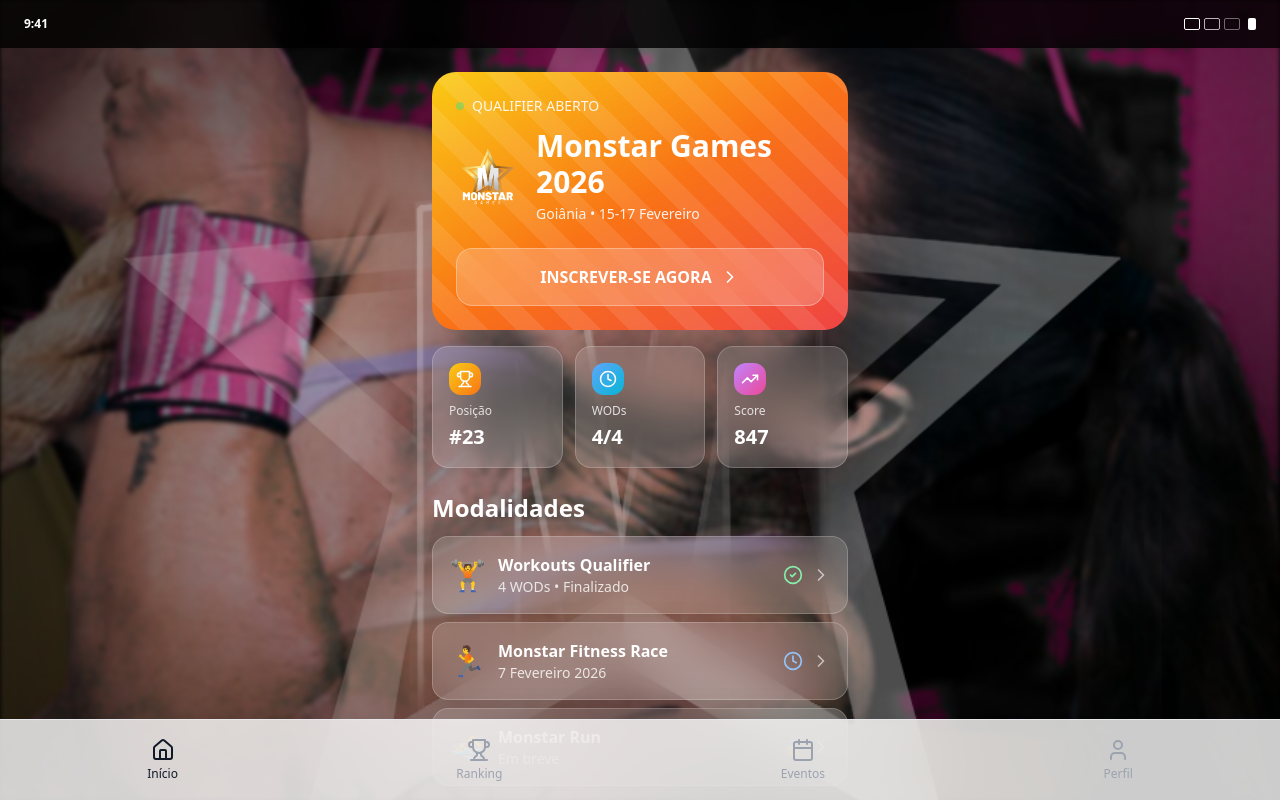
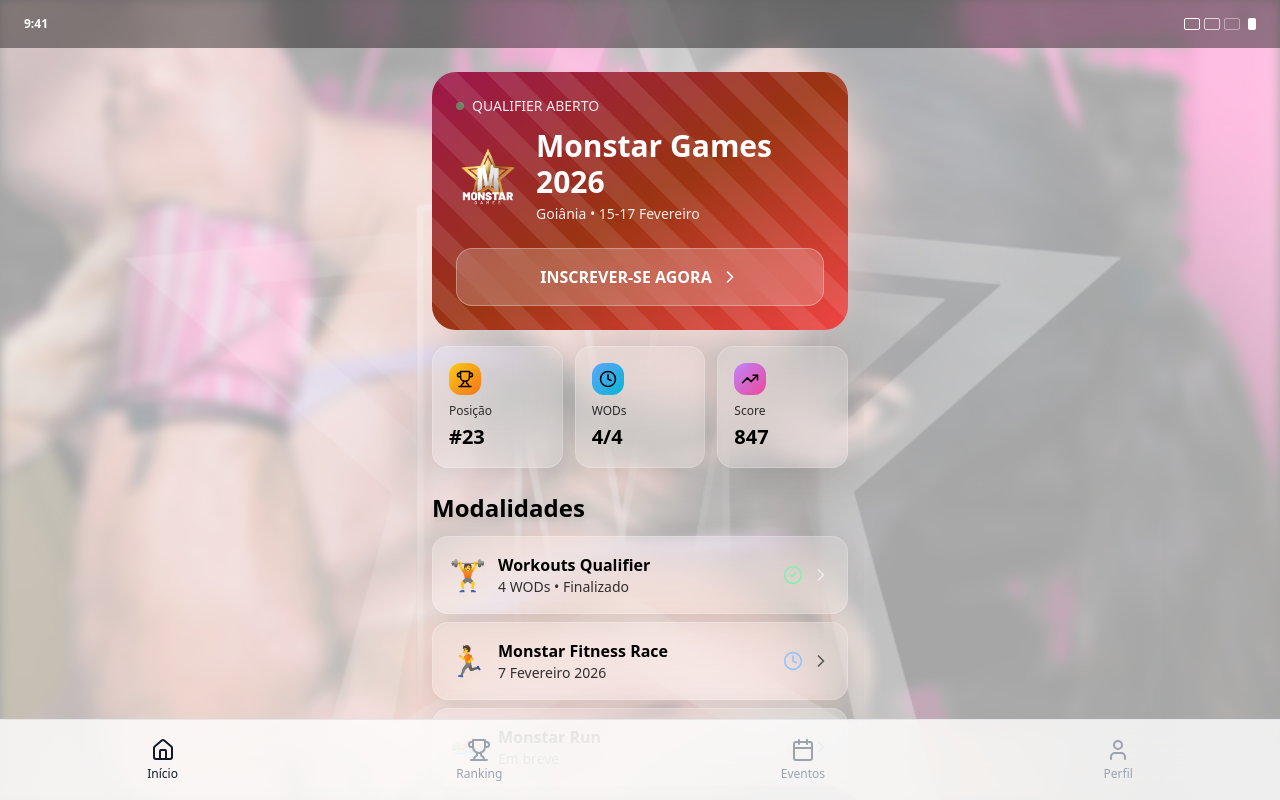
Before and after one commit to kauntdewn1/monstar-pwa, a Nuxt app: page / in a window 1280 px wide. Built offline with nearby package versions, Linux system fonts and the light colour scheme.

Commit message:
Ajusta carrossel de categorias - remove padding lateral e suaviza scroll

```diff
--- a/assets/css/main.css
+++ b/assets/css/main.css
@@ -47,7 +47,7 @@
   background-repeat: no-repeat;
   background-attachment: fixed;
   filter: blur(2px);
-  -webkit-filter: blur(2px);
+  -webkit-filter: blur(6px);
   z-index: -3;
 }
 
@@ -59,9 +59,9 @@
   left: 0;
   right: 0;
   bottom: 0;
-  background: rgba(0, 0, 0, 0.3);
+  background: rgba(251, 248, 248, 0.3);
   /* Efeito vinheta - bordas mais escuras */
-  box-shadow: inset 0 0 200px 100px rgba(0, 0, 0, 0.5);
+  box-shadow: inset 0 0 500px 400px rgba(255, 255, 255, 0.5);
   z-index: -2;
   pointer-events: none;
 }
@@ -95,6 +95,13 @@
 .scrollbar-hide {
   -ms-overflow-style: none;
   scrollbar-width: none;
+}
+
+/* Suavizar scroll horizontal */
+.overflow-x-auto {
+  scroll-behavior: smooth;
+  -webkit-overflow-scrolling: touch;
+  overscroll-behavior-x: contain;
 }
 
 /* Esconder scrollbar globalmente para PWA */
--- a/components/MonstarIOSApp.vue
+++ b/components/MonstarIOSApp.vue
@@ -1,7 +1,7 @@
 <template>
   <div class="relative w-full max-w-md mx-auto h-screen flex flex-col overflow-hidden z-10">
     <!-- Status Bar -->
-    <div class="fixed top-0 left-0 right-0 z-50 bg-black/80 backdrop-blur-xl h-12">
+    <div class="fixed top-0 left-0 right-0 z-50 bg-black/40 backdrop-blur-xl h-12">
       <div class="flex justify-between items-center px-6 h-full text-white text-xs">
         <span class="font-semibold">9:41</span>
         <div class="flex gap-1">
@@ -43,7 +43,7 @@
       <!-- Hero Card -->
       <div class="px-4 pt-6 pb-4">
         <div class="relative overflow-hidden rounded-3xl">
-          <div class="absolute inset-0 bg-gradient-to-br from-yellow-400 via-orange-500 to-red-500" />
+          <div class="absolute inset-0 bg-gradient-to-br from-pink-800 via-orange-800 to-red-500" />
           <div
             class="absolute inset-0 opacity-10"
             :style="{
@@ -79,40 +79,40 @@
       <div class="px-4 mb-6">
         <div class="grid grid-cols-3 gap-3">
           <div class="glass-card rounded-2xl p-4">
-            <div class="w-8 h-8 bg-gradient-to-br from-yellow-400 to-orange-500 rounded-xl flex items-center justify-center text-white mb-2">
+            <div class="w-8 h-8 bg-gradient-to-br from-yellow-400 to-orange-500 rounded-xl flex items-center justify-center text-black mb-2">
               <Trophy :size="18" />
             </div>
-            <div class="text-xs text-white/80 mb-1">Posição</div>
-            <div class="text-xl font-bold text-white">#23</div>
+            <div class="text-xs text-black/80 mb-1">Posição</div>
+            <div class="text-xl font-bold text-black">#23</div>
           </div>
           <div class="glass-card rounded-2xl p-4">
-            <div class="w-8 h-8 bg-gradient-to-br from-blue-400 to-cyan-500 rounded-xl flex items-center justify-center text-white mb-2">
+            <div class="w-8 h-8 bg-gradient-to-br from-blue-400 to-cyan-500 rounded-xl flex items-center justify-center text-black mb-2">
               <Clock :size="18" />
             </div>
-            <div class="text-xs text-white/80 mb-1">WODs</div>
-            <div class="text-xl font-bold text-white">4/4</div>
+            <div class="text-xs text-black/80 mb-1">WODs</div>
+            <div class="text-xl font-bold text-black">4/4</div>
           </div>
           <div class="glass-card rounded-2xl p-4">
-            <div class="w-8 h-8 bg-gradient-to-br from-purple-400 to-pink-500 rounded-xl flex items-center justify-center text-white mb-2">
+            <div class="w-8 h-8 bg-gradient-to-br from-purple-400 to-pink-500 rounded-xl flex items-center justify-center text-black mb-2">
               <TrendingUp :size="18" />
             </div>
-            <div class="text-xs text-white/80 mb-1">Score</div>
-            <div class="text-xl font-bold text-white">847</div>
+            <div class="text-xs text-black/80 mb-1">Score</div>
+            <div class="text-xl font-bold text-black">847</div>
           </div>
         </div>
       </div>
 
       <!-- Modalidades -->
       <div class="px-4 mb-3">
-        <h2 class="text-2xl font-bold text-white drop-shadow-lg">Modalidades</h2>
+        <h2 class="text-2xl font-bold text-black drop-shadow-lg">Modalidades</h2>
       </div>
       <div class="px-4 space-y-2 mb-6">
         <button class="w-full glass-card rounded-2xl p-4 active:scale-98 transition-transform">
           <div class="flex items-center gap-3">
             <div class="text-3xl">🏋️</div>
             <div class="flex-1 text-left">
-              <div class="font-semibold text-white">Workouts Qualifier</div>
-              <div class="text-sm text-white/80">4 WODs • Finalizado</div>
+              <div class="font-semibold text-black">Workouts Qualifier</div>
+              <div class="text-sm text-black/80">4 WODs • Finalizado</div>
             </div>
             <div class="flex items-center gap-2">
               <CheckCircle2 class="text-green-300" :size="20" />
@@ -124,12 +124,12 @@
           <div class="flex items-center gap-3">
             <div class="text-3xl">🏃</div>
             <div class="flex-1 text-left">
-              <div class="font-semibold text-white">Monstar Fitness Race</div>
-              <div class="text-sm text-white/80">7 Fevereiro 2026</div>
+              <div class="font-semibold text-black">Monstar Fitness Race</div>
+              <div class="text-sm text-black/80">7 Fevereiro 2026</div>
             </div>
             <div class="flex items-center gap-2">
               <Clock class="text-blue-300" :size="20" />
-              <ChevronRight class="text-white/60" :size="20" />
+              <ChevronRight class="text-black/60" :size="20" />
             </div>
           </div>
         </button>
@@ -137,12 +137,12 @@
           <div class="flex items-center gap-3">
             <div class="text-3xl">🏊</div>
             <div class="flex-1 text-left">
-              <div class="font-semibold text-white">Monstar Run</div>
-              <div class="text-sm text-white/80">Em breve</div>
+              <div class="font-semibold text-black">Monstar Run</div>
+              <div class="text-sm text-black/80">Em breve</div>
             </div>
             <div class="flex items-center gap-2">
-              <div class="text-white/60">🔒</div>
-              <ChevronRight class="text-white/60" :size="20" />
+              <div class="text-black/60">🔒</div>
+              <ChevronRight class="text-black/60" :size="20" />
             </div>
           </div>
         </button>
@@ -151,10 +151,10 @@
       <!-- Categorias -->
       <div class="mb-6">
         <div class="px-4 mb-3">
-          <h2 class="text-2xl font-bold text-white drop-shadow-lg">Categorias</h2>
+          <h2 class="text-2xl font-bold text-black drop-shadow-lg">Categorias</h2>
         </div>
-        <div class="overflow-x-auto scrollbar-hide">
-          <div class="flex gap-3 px-4 pb-2">
+        <div class="overflow-x-auto scrollbar-hide -mx-4 px-4">
+          <div class="flex gap-3 pb-2">
             <div class="flex-shrink-0 w-32">
               <div class="bg-gradient-to-br from-yellow-400 to-amber-500 rounded-2xl p-4 text-white aspect-square flex flex-col justify-between">
                 <div class="text-xs font-medium opacity-90">CATEGORIA</div>
@@ -203,7 +203,7 @@
 
       <!-- Próximos Eventos -->
       <div class="px-4 mb-6">
-        <h2 class="text-2xl font-bold text-white drop-shadow-lg mb-3">Próximos</h2>
+        <h2 class="text-2xl font-bold text-black drop-shadow-lg mb-3">Próximos</h2>
         <div class="glass-card rounded-2xl overflow-hidden">
           <div class="flex items-center gap-4 p-4">
             <div class="w-14 h-14 bg-red-500 rounded-2xl flex flex-col items-center justify-center text-white flex-shrink-0">
@@ -211,13 +211,13 @@
               <div class="text-xs font-medium">FEV</div>
             </div>
             <div class="flex-1">
-              <div class="font-semibold text-white">Qualifier Final</div>
-              <div class="text-sm text-white/80 flex items-center gap-1">
+              <div class="font-semibold text-black">Qualifier Final</div>
+              <div class="text-sm text-black/80 flex items-center gap-1">
                 <MapPin :size="12" />
                 SESI Clube Ferreira Pacheco
               </div>
             </div>
-            <div class="text-sm font-medium text-white/80">08:00</div>
+            <div class="text-sm font-medium text-black/80">08:00</div>
           </div>
           <div class="h-px bg-white/20 mx-4" />
           <div class="flex items-center gap-4 p-4">
@@ -226,13 +226,13 @@
               <div class="text-xs font-medium">FEV</div>
             </div>
             <div class="flex-1">
-              <div class="font-semibold text-white">Finals</div>
-              <div class="text-sm text-white/80 flex items-center gap-1">
+              <div class="font-semibold text-black">Finals</div>
+              <div class="text-sm text-black/80 flex items-center gap-1">
                 <MapPin :size="12" />
                 Arena Principal
               </div>
             </div>
-            <div class="text-sm font-medium text-white/80">14:00</div>
+            <div class="text-sm font-medium text-black/80">14:00</div>
           </div>
         </div>
       </div>
@@ -247,7 +247,7 @@
                 <Star class="text-white" :size="24" fill="white" />
               </div>
               <div>
-                <div class="font-bold text-lg">Seu Badge NFT</div>
+                <div class="font-bold text-lg">Seu QR Code  NFT</div>
                 <div class="text-sm text-gray-400">Verificado • Blockchain</div>
               </div>
             </div>
@@ -262,7 +262,7 @@
     <!-- Leaderboard Screen -->
     <div v-if="activeTab === 'leaderboard'" class="flex-1 pt-12 pb-24 overflow-y-auto scrollable-content">
       <div class="px-4 py-6">
-        <h1 class="text-3xl font-black text-white drop-shadow-lg mb-2">Leaderboard</h1>
+        <h1 class="text-3xl font-black text-black drop-shadow-lg mb-2">Leaderboard</h1>
         <p class="text-white/80">Qualifier 2026 • AMADOR</p>
       </div>
 
@@ -370,7 +370,7 @@
     <!-- Events Screen -->
     <div v-if="activeTab === 'events'" class="flex-1 pt-12 pb-24 overflow-y-auto scrollable-content">
       <div class="px-4 py-6">
-        <h1 class="text-3xl font-black text-white drop-shadow-lg mb-2">Eventos</h1>
+        <h1 class="text-3xl font-black text-black drop-shadow-lg mb-2">Eventos</h1>
         <p class="text-white/80">Calendário de eventos 2026</p>
       </div>
 
```
